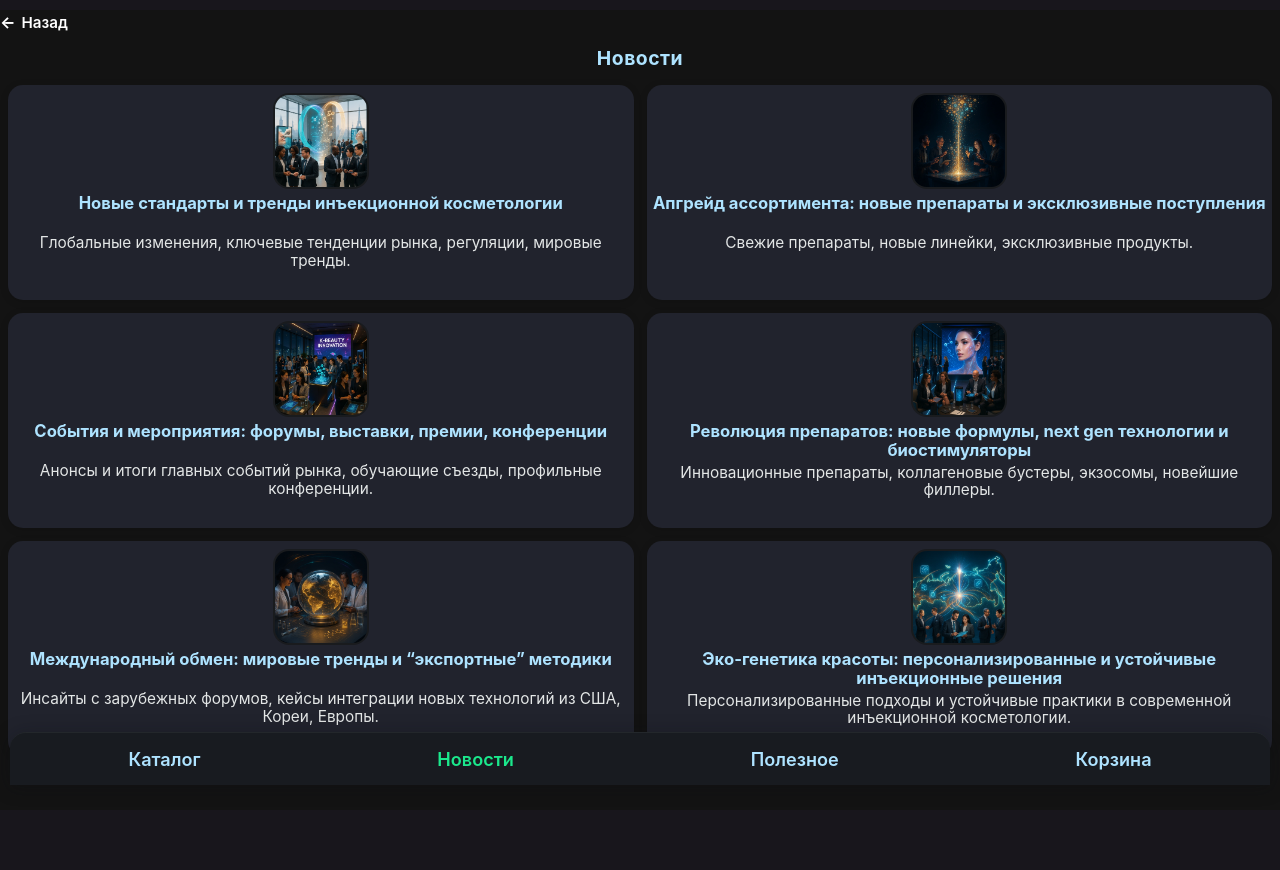
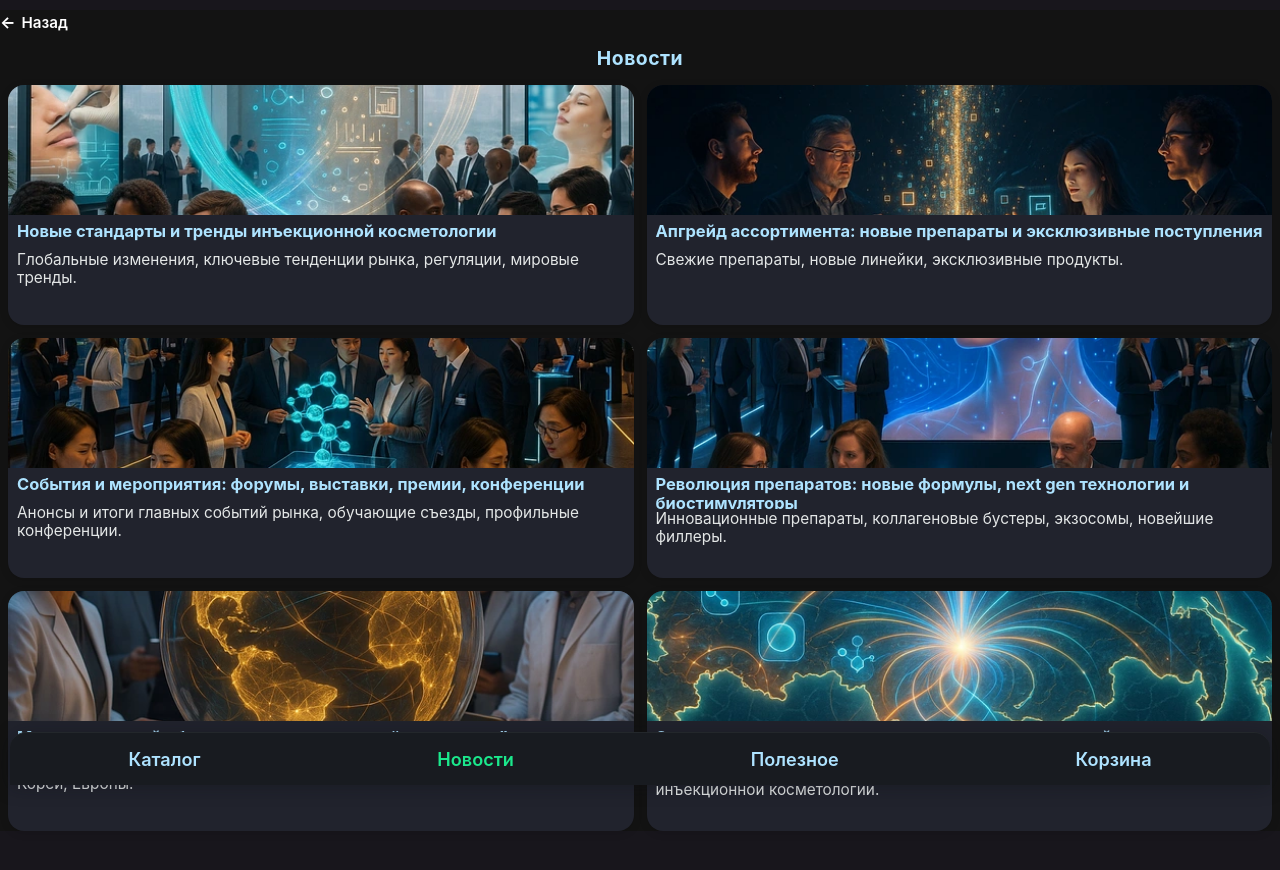
Before and after one commit to AlexSalavat/facade-stone-app, a React (Vite) app: page /news in a window 1280 px wide. Shown: the top 870 px of the page. Built offline with nearby package versions, Linux system fonts and the light colour scheme.

Commit message:
deploy: обновил карточки, добавил картин

```diff
--- a/src/styles/InfoGrid.css
+++ b/src/styles/InfoGrid.css
@@ -16,39 +16,35 @@
 
 .info-card {
   background: #21232d;
-  border-radius: 15px;
+  border-radius: 16px;
   box-shadow: 0 2px 8px #0002;
-  padding: 10px 6px 10px 6px;
+  overflow: hidden;
+  position: relative;
   display: flex;
   flex-direction: column;
-  align-items: center;
-  min-height: 200px;
-  max-height: 235px;
-  height: 215px;
-  overflow: hidden;
-  position: relative;
+  align-items: stretch;
+  min-height: 240px;
+  height: 240px;
+  max-height: 260px;
 }
 
 .info-card-img {
-  width: 92px;
-  height: 92px;
-  border-radius: 14px;
+  width: 100%;
+  height: 130px;
   object-fit: cover;
-  margin-bottom: 7px;
+  display: block;
   background: #191b1e;
-  box-shadow: 0 0 0 2px #191b1e;
 }
 
 .info-card-title {
-  font-size: 1.04rem;
+  font-size: 1.03rem;
   font-weight: 700;
   color: #aee3ff;
-  text-align: center;
-  margin-bottom: 4px;
-  margin-top: 0;
-  min-height: 36px;
-  line-height: 1.13;
-  max-height: 38px;
+  text-align: left;
+  margin: 7px 9px 1px 9px;
+  min-height: 28px;
+  line-height: 1.16;
+  max-height: 34px;
   overflow: hidden;
   text-overflow: ellipsis;
 }
@@ -56,14 +52,13 @@
 .info-card-content {
   font-size: 0.96rem;
   color: #e3e6e6;
-  text-align: center;
-  line-height: 1.16;
-  min-height: 32px;
+  text-align: left;
+  line-height: 1.15;
+  margin: 0 9px 8px 9px;
+  min-height: 22px;
   max-height: 38px;
   overflow: hidden;
   text-overflow: ellipsis;
-  margin: 0 2px;
-  padding: 0;
   display: -webkit-box;
   -webkit-line-clamp: 2;
   -webkit-box-orient: vertical;
```
